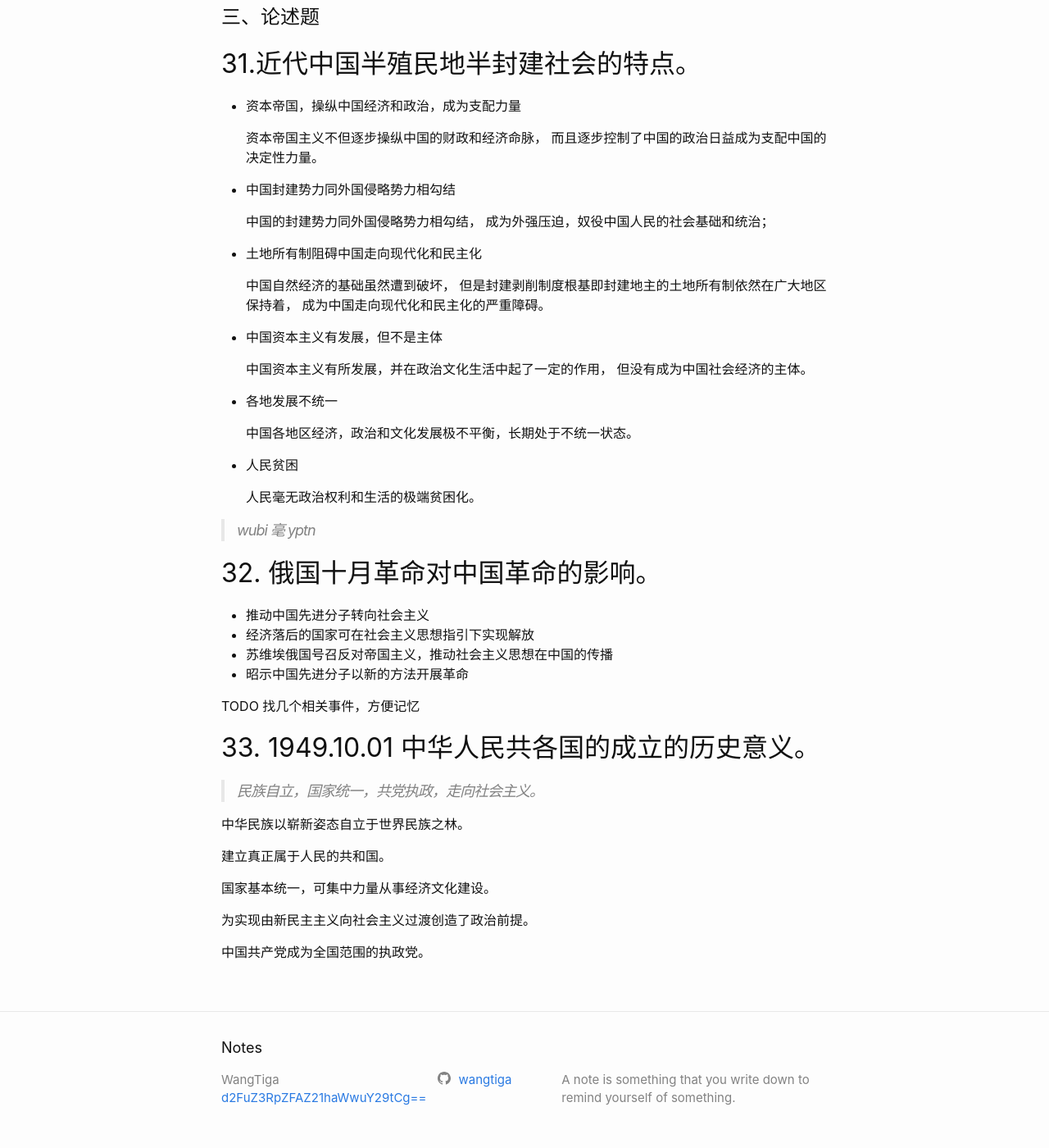
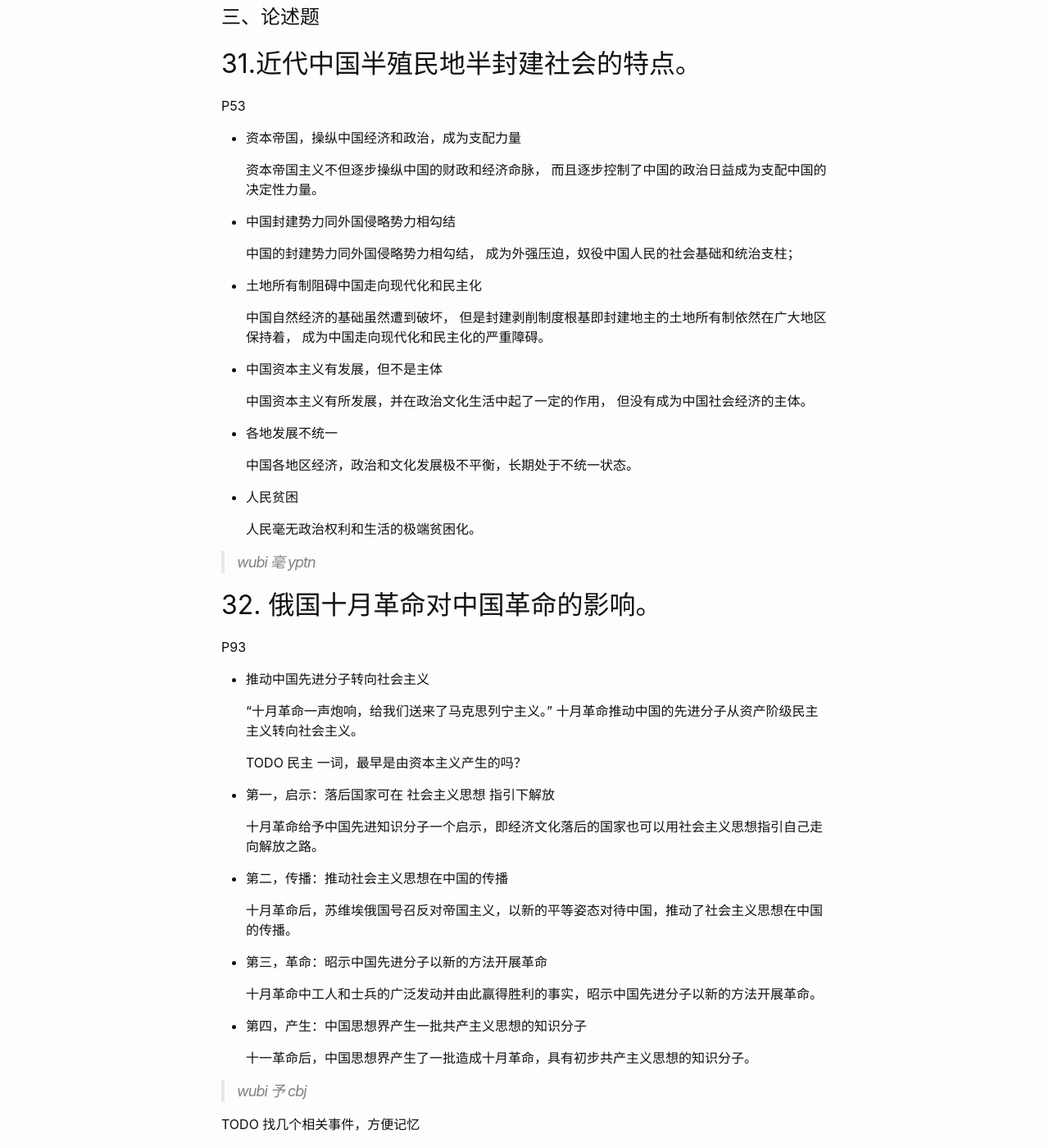
Before and after one commit to wangtiga/wangtiga.github.io, a Jekyll site: the page built from _previews/2020-11-21-3708_2019_10.md, in a window 1280 px wide and 1400 px high, scrolled down 15194 px. Shown: the whole window at 82% size. Built offline with Jekyll 4.4.1, drawn with Linux system fonts in a browser that asks for light colours; some of the changed text lies outside the part shown.

Commit message:
updated from mac

```diff
--- a/_previews/2020-11-21-3708_2019_10.md
+++ b/_previews/2020-11-21-3708_2019_10.md
@@ -367,6 +367,8 @@ TODO 八股指华丽辞藻？
 
 ## 31.近代中国半殖民地半封建社会的特点。
 
+P53
+
 - 资本帝国，操纵中国经济和政治，成为支配力量
 
   资本帝国主义不但逐步操纵中国的财政和经济命脉，
@@ -375,7 +377,7 @@ TODO 八股指华丽辞藻？
 - 中国封建势力同外国侵略势力相勾结
 
   中国的封建势力同外国侵略势力相勾结，
-  成为外强压迫，奴役中国人民的社会基础和统治；
+  成为外强压迫，奴役中国人民的社会基础和统治支柱；
 
 - 土地所有制阻碍中国走向现代化和民主化
 
@@ -402,14 +404,36 @@ TODO 八股指华丽辞藻？
 
 ## 32. 俄国十月革命对中国革命的影响。
 
+P93
+
 - 推动中国先进分子转向社会主义
-- 经济落后的国家可在社会主义思想指引下实现解放
-- 苏维埃俄国号召反对帝国主义，推动社会主义思想在中国的传播
-- 昭示中国先进分子以新的方法开展革命
 
+  "十月革命一声炮响，给我们送来了马克思列宁主义。"
+  十月革命推动中国的先进分子从资产阶级民主主义转向社会主义。
+
+  TODO 民主 一词，最早是由资本主义产生的吗？
+
+- 第一，启示：落后国家可在 社会主义思想 指引下解放
+
+  十月革命给予中国先进知识分子一个启示，即经济文化落后的国家也可以用社会主义思想指引自己走向解放之路。
+
+- 第二，传播：推动社会主义思想在中国的传播
+
+  十月革命后，苏维埃俄国号召反对帝国主义，以新的平等姿态对待中国，推动了社会主义思想在中国的传播。
+
+- 第三，革命：昭示中国先进分子以新的方法开展革命
+
+  十月革命中工人和士兵的广泛发动并由此赢得胜利的事实，昭示中国先进分子以新的方法开展革命。
+
+- 第四，产生：中国思想界产生一批共产主义思想的知识分子
+
+  十一革命后，中国思想界产生了一批造成十月革命，具有初步共产主义思想的知识分子。
+
+> wubi 予 cbj
 
 TODO 找几个相关事件，方便记忆
 
+1917.11.07 俄国工人阶级在布尔什维克党领导下联合贫农所完成的社会主义革命。
 
 ## 33. 1949.10.01 中华人民共各国的成立的历史意义。
 
```
Also changed, not shown: other parts of _previews/2020-11-21-3708_2019_10.md (+1 -1 lines).
